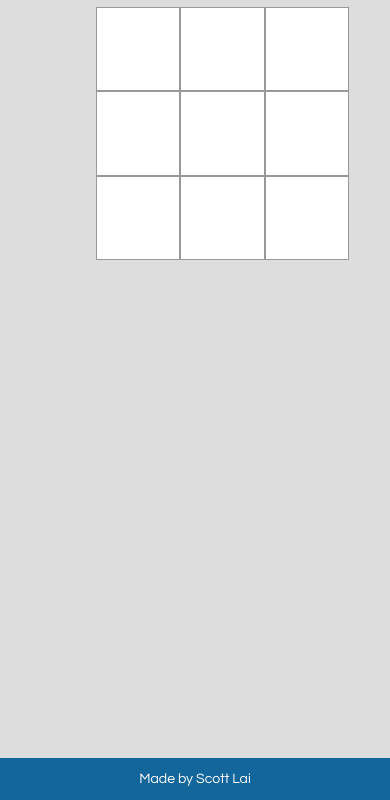
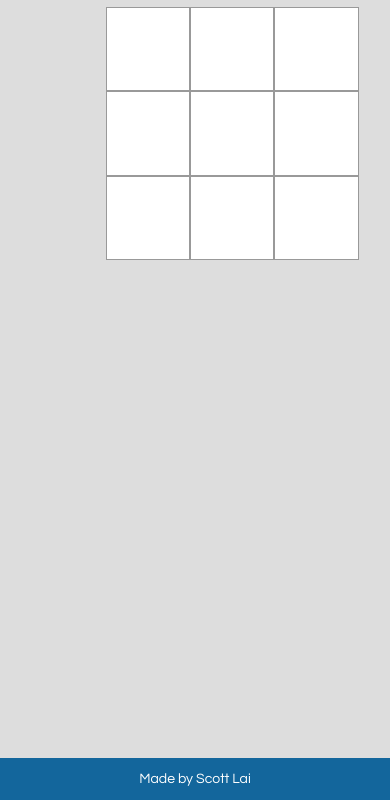
Before and after one commit to scottdlai/Tic-Tac-Toe-AI, a React app: page / in a window 390 px wide. Shown: the part 44-844 px from the top of the page. Built offline with nearby package versions, Linux system fonts and the light colour scheme.

Commit message:
add screen size for iPhone XR

```diff
--- a/src/index.css
+++ b/src/index.css
@@ -105,3 +105,14 @@ body {
     font-size: 3.75vmax;
   }
 }
+
+/* For iPhone XR */
+@media only screen and (max-width: 900px) {
+  .game-board {
+    padding-left: 25vw;
+  }
+
+  .square {
+    font-size: 4vmax;
+  }
+}
```
